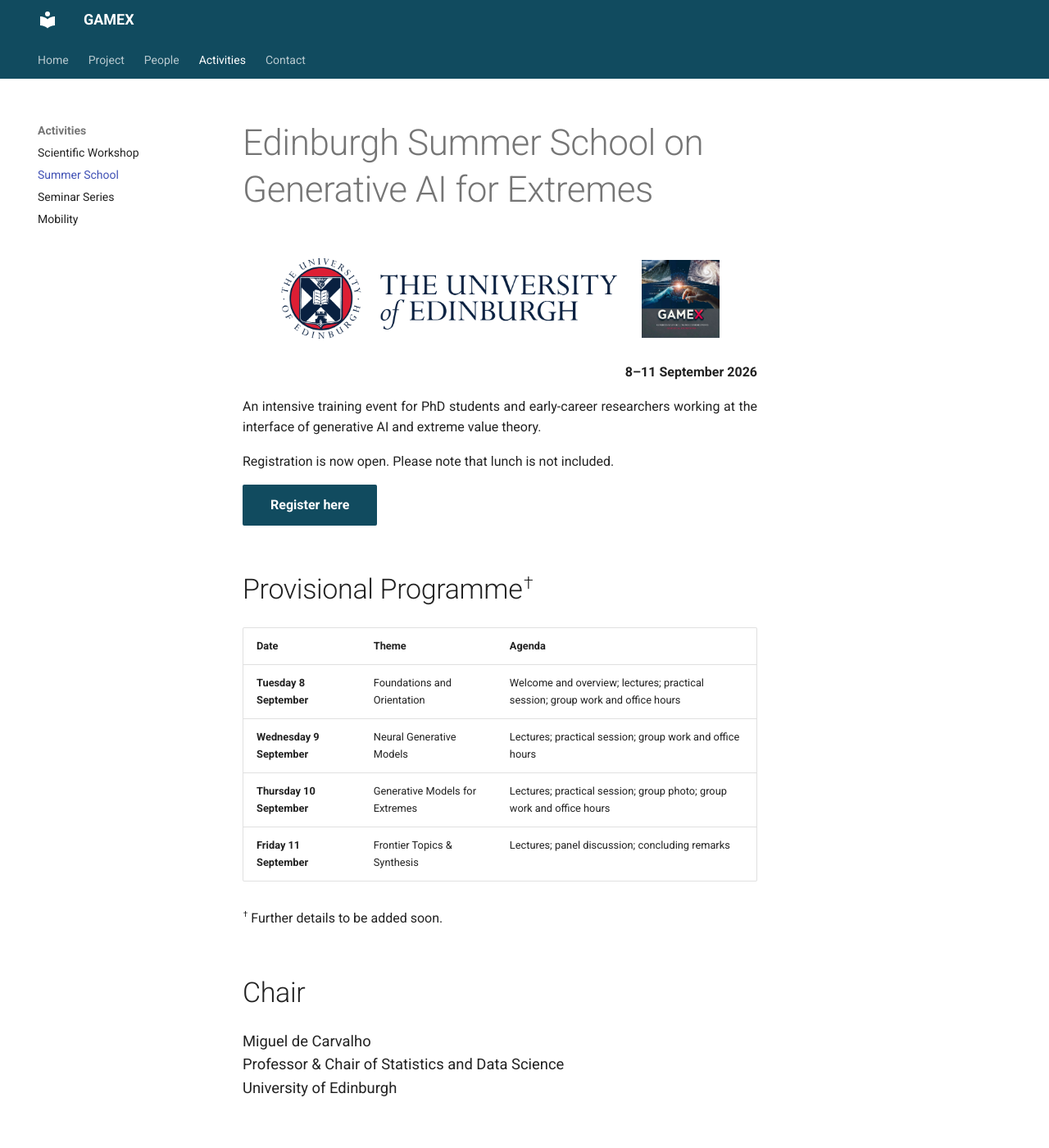
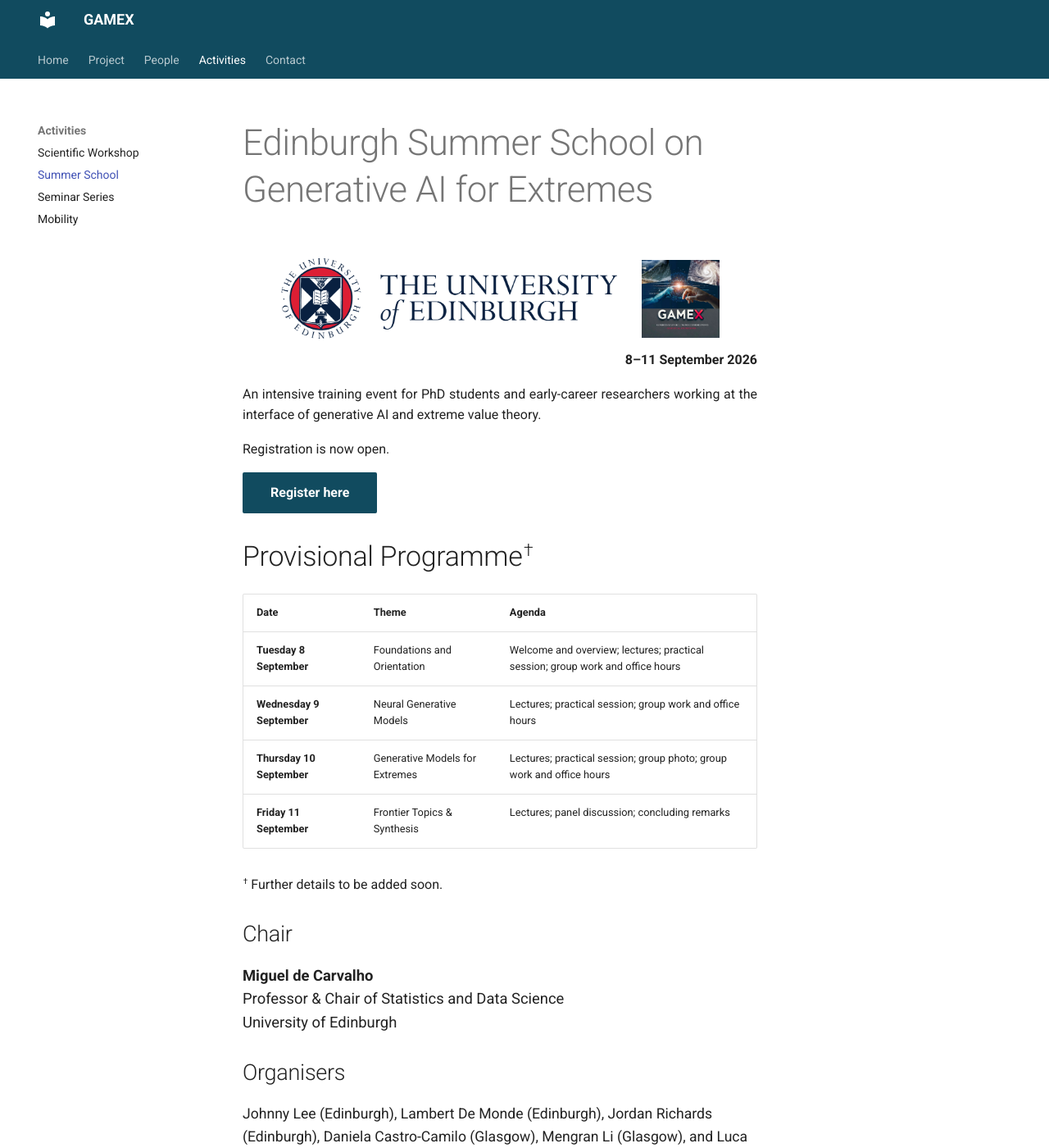
Before and after one commit to gamex-network/gamex-network.github.io, an MkDocs documentation site: the page built from docs/school.md, in a window 1280 px wide and 1400 px high. Shown: the whole window at 82% size. Built offline with MkDocs 1.6.1 and Material for MkDocs 9.7.7, drawn with Linux system fonts in a browser that asks for light colours.

Commit message:
Tighten summer school page layout

```diff
--- a/docs/school.md
+++ b/docs/school.md
@@ -9,7 +9,7 @@
 
 An intensive training event for PhD students and early-career researchers working at the interface of generative AI and extreme value theory.
 
-Registration is now open. Please note that lunch is not included.
+Registration is now open.
 
 [Register here](https://forms.cloud.microsoft/e/RKSupx7MuA){ .md-button .md-button--primary }
 
@@ -27,7 +27,7 @@
 ## Chair
 
 <div class="school-people">
-Miguel de Carvalho<br>
+<strong>Miguel de Carvalho</strong><br>
 Professor & Chair of Statistics and Data Science<br>
 University of Edinburgh
 </div>
--- a/docs/stylesheets/extra.css
+++ b/docs/stylesheets/extra.css
@@ -91,7 +91,7 @@
   justify-content: center;
   gap: 1.25rem;
   flex-wrap: wrap;
-  margin: 1rem 0 1.4rem;
+  margin: 0.75rem 0 1rem;
 }
 
 .school-logo-strip img {
@@ -112,6 +112,7 @@
 
 .school-date {
   font-weight: 700;
+  margin-top: -0.35rem;
   text-align: right;
 }
 
@@ -137,6 +138,20 @@
   color: #ffffff;
 }
 
+.md-content h2 {
+  margin-top: 1.45rem;
+}
+
+.md-content p + .md-button,
+.md-content p:has(.md-button) {
+  margin-bottom: 0.55rem;
+}
+
+.md-content h2#chair,
+.md-content h2#organisers {
+  font-size: 1.35rem;
+}
+
 .school-people {
   font-size: 0.92rem;
   line-height: 1.55;
@@ -149,14 +164,14 @@
 .school-logo-strip--partners {
   display: grid;
   grid-template-columns: repeat(auto-fit, minmax(160px, 1fr));
-  gap: 1rem 1.4rem;
-  margin-top: 1rem;
+  gap: 0.65rem 1.2rem;
+  margin-top: 0.65rem;
 }
 
 .school-logo-strip--partner-groups {
-  display: flex;
-  justify-content: center;
-  margin-top: 1.2rem;
+  display: grid;
+  grid-template-columns: 1.8fr 1.55fr 1.4fr 0.7fr;
+  margin-top: 0.75rem;
 }
 
 .school-partner-logo {
@@ -167,13 +182,13 @@
 }
 
 .school-partner-logo--wide {
-  max-width: 170px;
+  max-width: 190px;
   max-height: 54px;
 }
 
 .school-partner-logo--mark {
-  max-width: 82px;
-  max-height: 82px;
+  max-width: 70px;
+  max-height: 70px;
 }
 
 .school-partner-logo--university-strip {
@@ -183,17 +198,17 @@
 }
 
 .school-partner-logo[alt="Generative AI Laboratory"] {
-  max-width: 280px;
-  max-height: 76px;
+  max-width: 220px;
+  max-height: 60px;
 }
 
 .school-partner-logo[alt="Edinburgh Centre for Financial Innovations"] {
-  max-width: 250px;
+  max-width: 195px;
   max-height: 54px;
 }
 
 .school-partner-logo[alt="Centre for Investing Innovation"] {
-  max-width: 220px;
+  max-width: 175px;
   max-height: 44px;
 }
 
@@ -213,7 +228,7 @@
   font-size: 0.72rem;
   font-style: normal;
   margin-top: 0.35rem;
-  text-align: left;
+  text-align: center;
 }
 
 .school-map {
```
